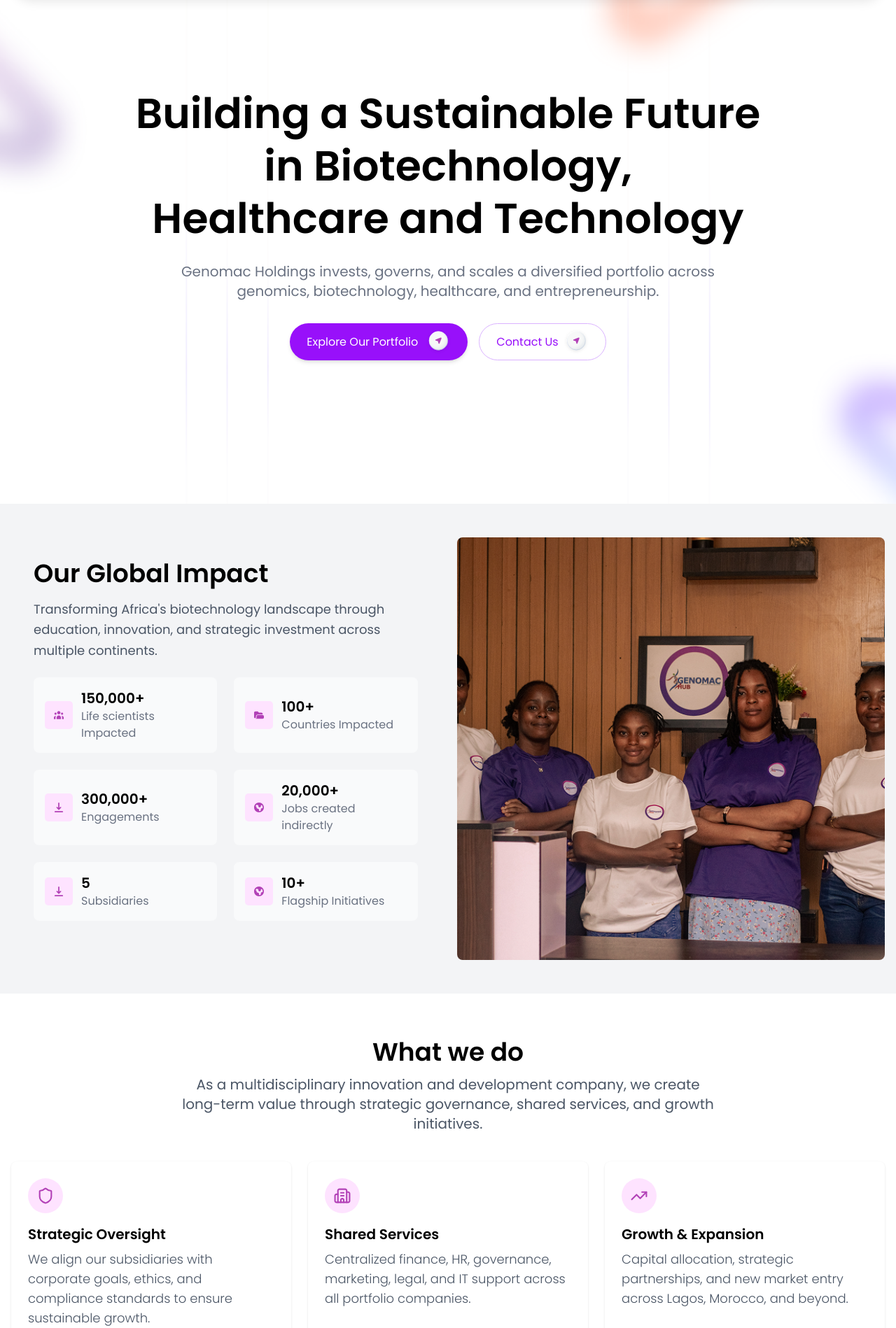
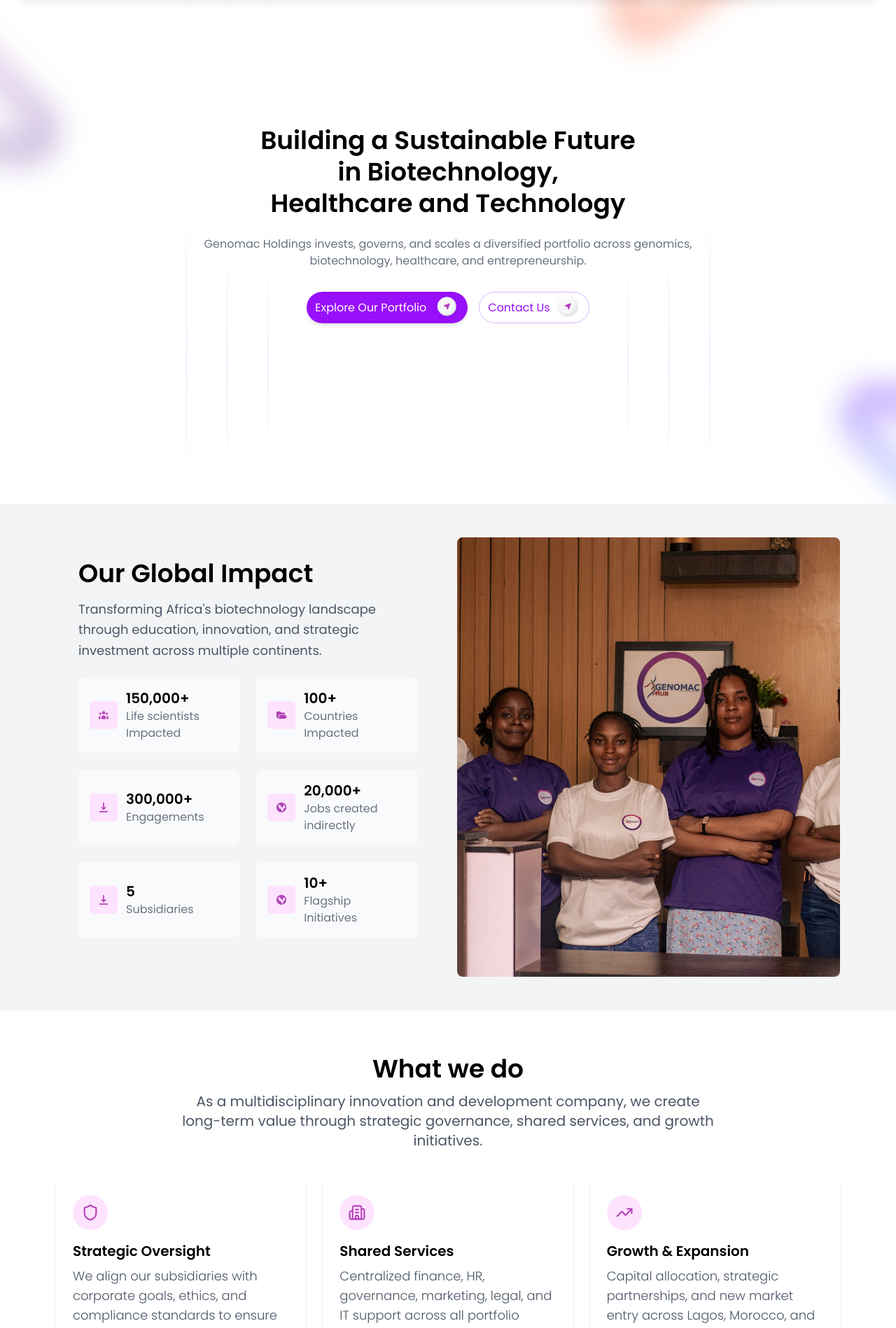
Before and after one commit to G-IHub/holdings-website, a Next.js app: page / in a window 1280 px wide. Shown: the part 80-1978 px from the top of the page at 70% size. Built offline with nearby package versions, Linux system fonts and the light colour scheme.

Commit message:
Update container classes to use max-w-6xl for consistent layout across components

```diff
--- a/app/components/CTA.tsx
+++ b/app/components/CTA.tsx
@@ -6,7 +6,7 @@
 export default function CTA() {
   return (
     <section className="py-12 bg-purple-600 text-white">
-      <div className="container mx-auto px-4 text-center">
+      <div className="container mx-auto max-w-6xl px-4 text-center">
         <h2 className="text-3xl md:text-4xl font-semibold mb-4">Ready to Build the Future?</h2>
         <p className="max-w-3xl mx-auto text-sm md:text-base text-white/90 mb-6">
           Join us in advancing biotechnology, education, and healthcare solutions for Africa and the world through strategic collaboration
--- a/app/components/Governance.tsx
+++ b/app/components/Governance.tsx
@@ -5,7 +5,7 @@
 export default function Governance() {
   return (
     <section className="py-16 bg-gray-50">
-      <div className="container mx-auto px-4">
+      <div className="container mx-auto max-w-6xl px-4">
         <div className="text-center mb-8">
           <h2 className="text-4xl font-semibold">Governance & ESG Commitment</h2>
           <p className="max-w-2xl mx-auto text-gray-600 text-sm mt-3">
--- a/app/components/Hero.tsx
+++ b/app/components/Hero.tsx
@@ -10,22 +10,22 @@
       </div>
 
       <div className="w-full">
-        <div className="mx-auto px-6 text-center">
-          <h1 className="text-3xl sm:text-4xl md:text-5xl lg:text-6xl font-semibold leading-tight">
+        <div className="mx-auto max-w-6xl px-6 text-center">
+          <h1 className="text-4xl max-md:text-3xl font-semibold leading-tight">
             Building a Sustainable Future <br/>in Biotechnology,<br/> Healthcare and Technology
           </h1>
 
-          <p className="mt-6 text-xl text-gray-500 max-w-3xl mx-auto">
+          <p className="mt-6 text-md text-gray-500 max-w-3xl mx-auto">
             Genomac Holdings invests, governs, and scales a diversified portfolio across genomics,
             biotechnology, healthcare, and entrepreneurship.
           </p>
 
           <div className="mt-8 flex justify-center max-md:flex-col max-md:items-center gap-4">
-            <a href="/portfolio" className="bg-purple-600 text-white px-6 py-2 rounded-full inline-flex items-center gap-3 shadow-md hover:bg-purple-700 transition max-md:w-full justify-center">
+            <a href="/portfolio" className="bg-purple-600 text-white px-3 py-1 rounded-full inline-flex items-center gap-3 shadow-md hover:bg-purple-700 transition max-md:w-full justify-center">
               <span>Explore Our Portfolio</span>
               <Image src={arrowIcon} alt="arrow" width={35} height={35} />
             </a>
-            <a href="/contact" className="border border-purple-300 text-purple-600 px-6 py-2 rounded-full inline-flex items-center gap-2 hover:bg-white/60 transition max-md:w-full justify-center">
+            <a href="/contact" className="border border-purple-300 text-purple-600 px-3 py-1 rounded-full inline-flex items-center gap-2 hover:bg-white/60 transition max-md:w-full justify-center">
               <span>Contact Us</span>
               <Image src={arrowIcon} alt="arrow" width={35} height={35} />
             </a>
--- a/app/components/Impact.tsx
+++ b/app/components/Impact.tsx
@@ -8,7 +8,7 @@
 export default function Impact() {
   return (
     <section className="py-12 bg-gray-100">
-      <div className="container mx-auto px-4">
+      <div className="container mx-auto max-w-6xl px-4">
         <div className="flex flex-col md:flex-row items-stretch gap-6">
           <div className="md:w-1/2 p-6 md:p-8 flex flex-col justify-center">
             <h2 className="text-3xl md:text-4xl font-semibold mb-4">Our Global Impact</h2>
--- a/app/components/Invest.tsx
+++ b/app/components/Invest.tsx
@@ -8,7 +8,7 @@
 export default function Invest() {
   return (
     <section className="py-12 bg-[#9b2fb6] text-white">
-      <div className="container mx-auto px-4">
+      <div className="container mx-auto max-w-6xl px-4">
         <div className="flex flex-col lg:flex-row items-stretch gap-6">
           <div className="lg:w-1/2 p-8 flex flex-col justify-center">
             <h2 className="text-3xl md:text-4xl font-semibold mb-4 max-w-lg">
--- a/app/components/Portfolio.tsx
+++ b/app/components/Portfolio.tsx
@@ -22,7 +22,7 @@
 export default function Portfolio() {
   return (
     <section className="py-16 bg-gray-100">
-      <div className="container mx-auto px-4">
+      <div className="container mx-auto max-w-6xl px-4">
         <div className="text-center mb-10">
           <h2 className="text-3xl font-semibold">Our Portfolio</h2>
           <p className="max-w-2xl mx-auto text-gray-600 mt-3">
--- a/app/components/WhatWeDo.tsx
+++ b/app/components/WhatWeDo.tsx
@@ -6,7 +6,7 @@
 export default function WhatWeDo() {
   return (
     <section className="py-16">
-      <div className="container mx-auto px-4 text-center">
+      <div className="container mx-auto max-w-6xl px-4 text-center">
         <h3 className="text-4xl max-lg:text-3xl font-semibold mb-3">What we do</h3>
         <p className="max-w-3xl text-xl mx-auto text-gray-600 mb-10">
           As a multidisciplinary innovation and development company, we create
```
